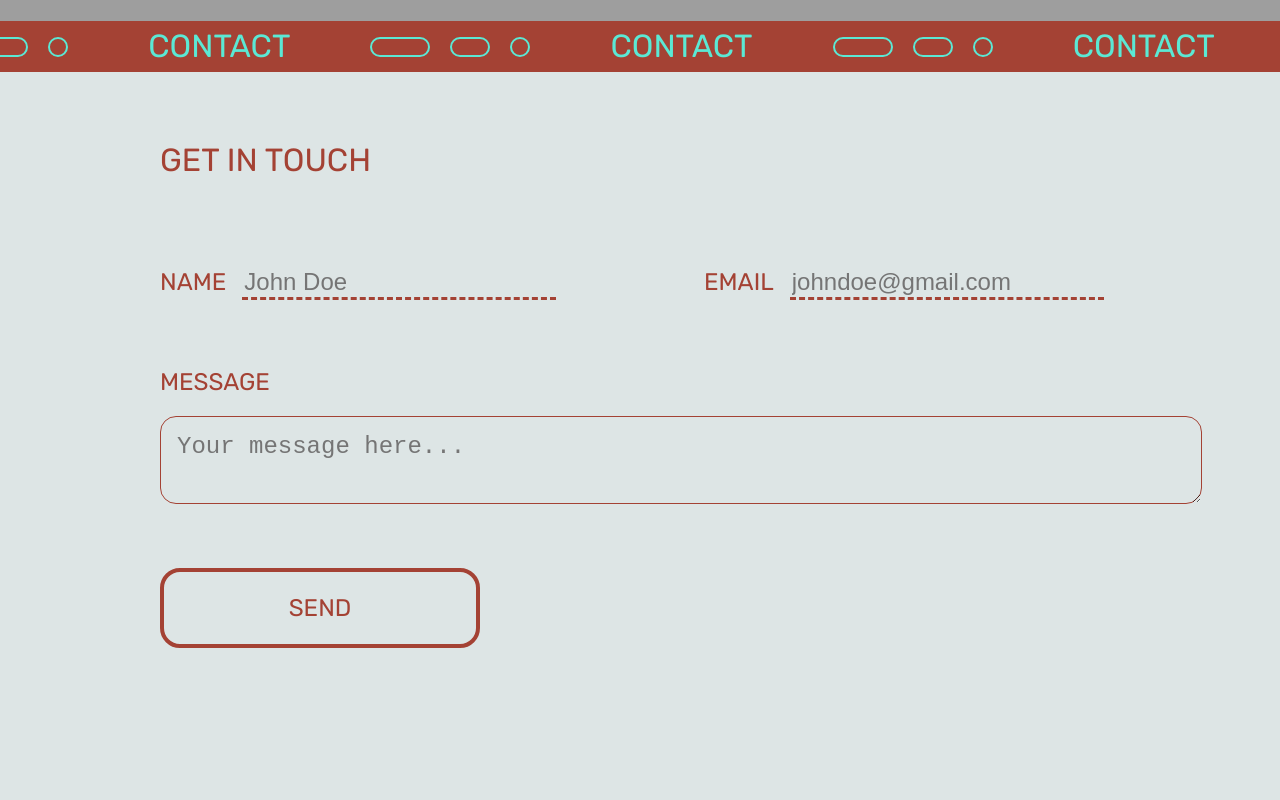
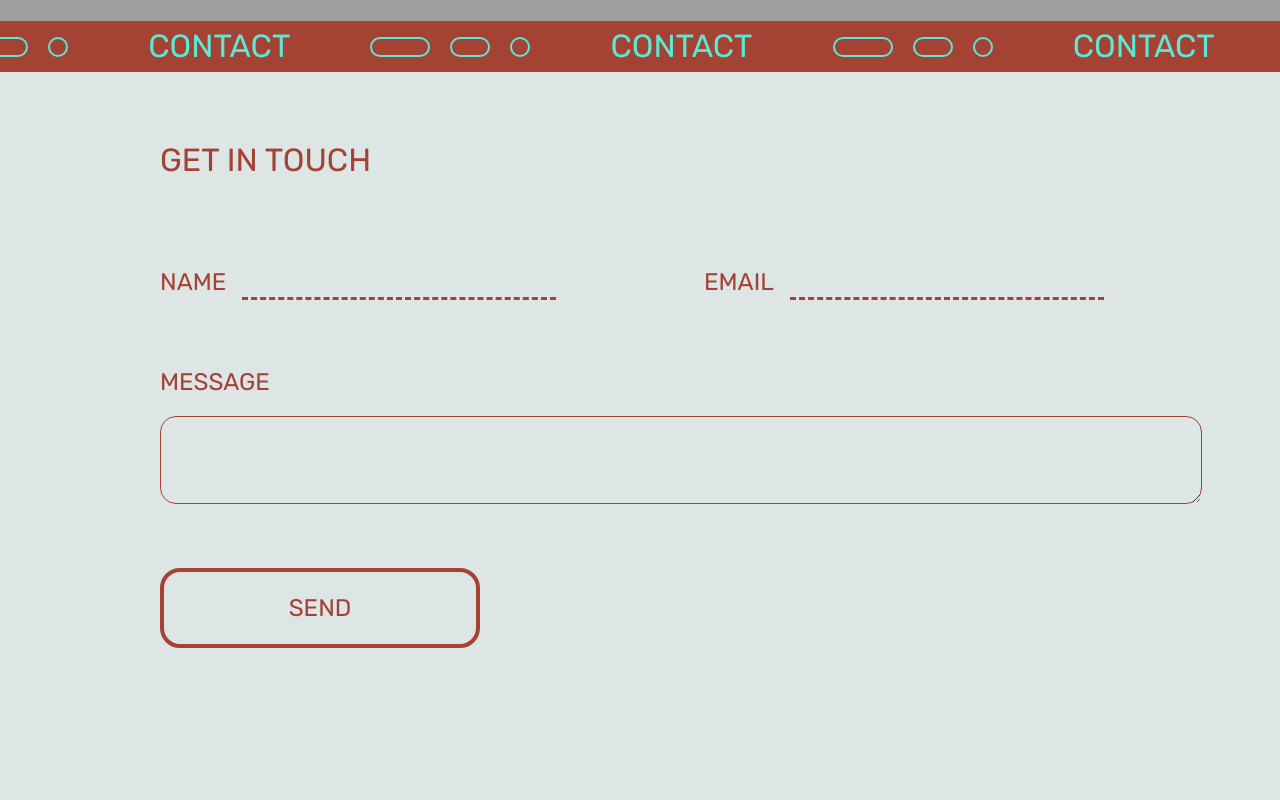
Before and after one commit to blimpim/Portfolio_page, a React (Vite) app: page / in a window 1280 px wide. Shown: the part 3720-4520 px from the top of the page. Built offline with nearby package versions, Linux system fonts and the light colour scheme; grey boxes are pictures that could not be loaded.

Commit message:
Form detection

```diff
--- a/src/components/Contact/Contact.jsx
+++ b/src/components/Contact/Contact.jsx
@@ -1,88 +1,65 @@
 import Media from '../Media/Media';
 import './Contact.scss';
 
-// import { useState, useRef } from 'react';
-// import ReCAPTCHA from 'react-google-recaptcha';
+import { useState } from 'react';
 
-export default function Contact(props) {
-  /*const [formData, setFormData] = useState({ name: '', email: '', message: '' });
-  const recaptchaRef = useRef();
+const encode = (data) => {
+  return Object.keys(data)
+    .map(key => encodeURIComponent(key) + "=" + encodeURIComponent(data[key]))
+    .join("&");
+}
+
+export default function Contact() {
+  const [formData, setFormData] = useState({ name: '', email: '', message: '' });
 
   const handleChange = (e) => {
     setFormData({ ...formData, [e.target.name]: e.target.value });
   };
 
   const handleSubmit = async (e) => {
+    fetch("/", {
+      method: "POST",
+      headers: { "Content-Type": "application/x-www-form-urlencoded" },
+      body: encode({ "form-name": "contact", ...this.state })
+    })
+      .then(() => alert("Success!"))
+      .catch(error => alert(error));
     e.preventDefault();
 
-    recaptchaRef.current.execute();
   };
-
-  const handleRecaptchaChange = async (token) => {
-    try {
-      const response = await fetch('http://localhost:3000/submit-form', {
-        method: 'POST',
-        headers: {
-          'Content-Type': 'application/json',
-        },
-        body: JSON.stringify({ ...formData, recaptchaToken: token }),
-      });
-      const data = await response.json();
-      console.log(data);
-    } catch (error) {
-      console.error('Error submitting form:', error);
-    }
-  };*/
-
-  function sendEmail() {
-    const name = document.getElementById('name').value;
-    const email = document.getElementById('email').value;
-    const message = document.getElementById('message').value;
-
-    // Кодирование данных для URL
-    let emailBody = 'Name: ' + encodeURIComponent(name) +
-                    '%0AEmail: ' + encodeURIComponent(email) +
-                    '%0A%0AMessage: ' + encodeURIComponent(message);
-
-    // Создание ссылки mailto
-    let mailtoLink = 'mailto:blimpim@gmail.com.com?subject=' +
-                     encodeURIComponent('Job opportunity from ' + name) +
-                     '&body=' + emailBody;
-
-    // Открытие ссылки
-    window.location.href = mailtoLink;
-  }
 
 
   return (
-    <section id={props.id}>
+    <section>
       <h2>Get in touch</h2>
-      <form className="Contact" >
+
+      <form name="contact" data-netlify="true" data-netlify-honeypot="bot-field" hidden>
+      <input type="text" name="name" />
+      <input type="email" name="email" />
+      <textarea name="message"></textarea>
+    </form>
+
+      <form className="Contact" name="contact" method="post" onSubmit={handleSubmit} >
+      <input type="hidden" name="form-name" value="contact" />
         <div>
           <div className="formItem">
             <label>Name</label>
-            <input type="text" name="name" id='name' className="input" placeholder="John Doe"  />
+            <input type="text" name="name" className="input" placeholder="" value={formData.name} onChange={handleChange} />
           </div>
           <div className="formItem">
             <label>Email</label>
-            <input type="email" name="email" id='email' className="input" placeholder="johndoe@gmail.com" />
+            <input type="email" name="email" className="input" placeholder="" value={formData.email} onChange={handleChange} />
           </div>
         </div>
 
         <div id="formText">
           <label>Message</label>
-          <textarea name="message" type="text" id='message' placeholder="Your message here..."></textarea>
+          <textarea name="message" type="text" value={formData.message} onChange={handleChange}></textarea>
         </div>
 
 
-        {/* <ReCAPTCHA
-          ref={recaptchaRef}
-          sitekey="6Ldc2nwpAAAAAFDlc2xhK42D8A-jxDGXhdrXz_Bn"
-          onChange={handleRecaptchaChange}
-          size="invisible"
-        /> */}
 
-        <input className="Button" type="submit" value="Send" onClick={sendEmail}></input>
+        <input className="Button" type="submit" value="Send"></input>
       </form>
 
       <Media fill="#A44234" className="_Contact" />
```
